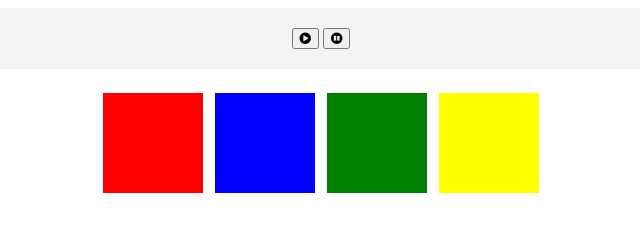
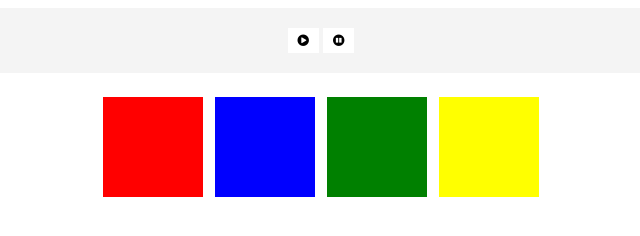
Before and after one commit to WebDevTuts/animejs_sandbox, a plain HTML site: page index.html in a window 1280 px wide. Shown: the full height of the page, 319-959 px from the left. Drawn offline with nearby package versions, Linux system fonts and the light colour scheme.

Commit message:
Add styles for #btns button

```diff
--- a/style.css
+++ b/style.css
@@ -8,6 +8,12 @@
   padding: 20px;
   background: #f4f4f4;
   margin-bottom: 20px;
+}
+
+#btns button {
+  background: #fff;
+  padding: 5px 10px;
+  border: 0;
 }
 
 .box {
```
